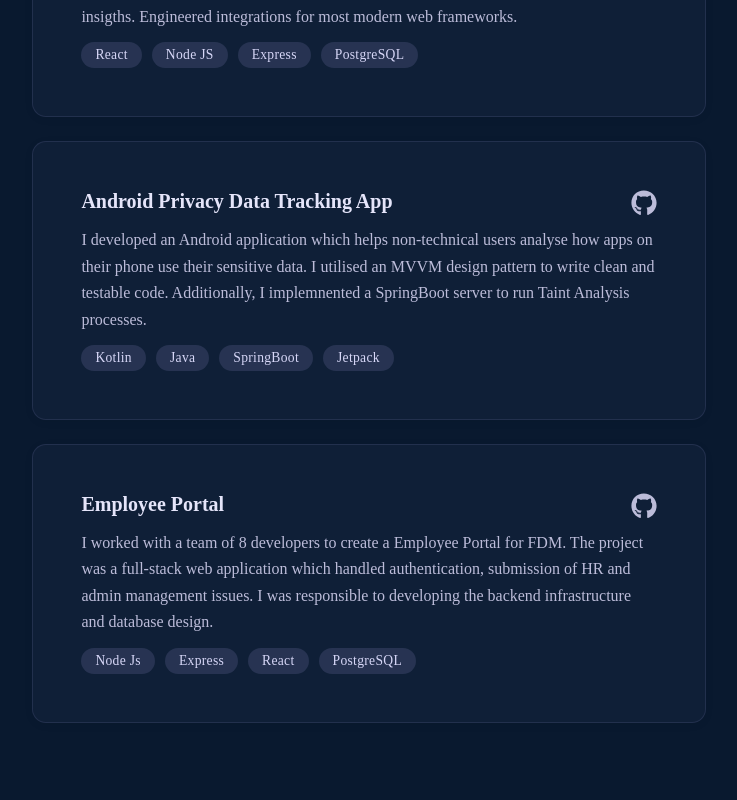
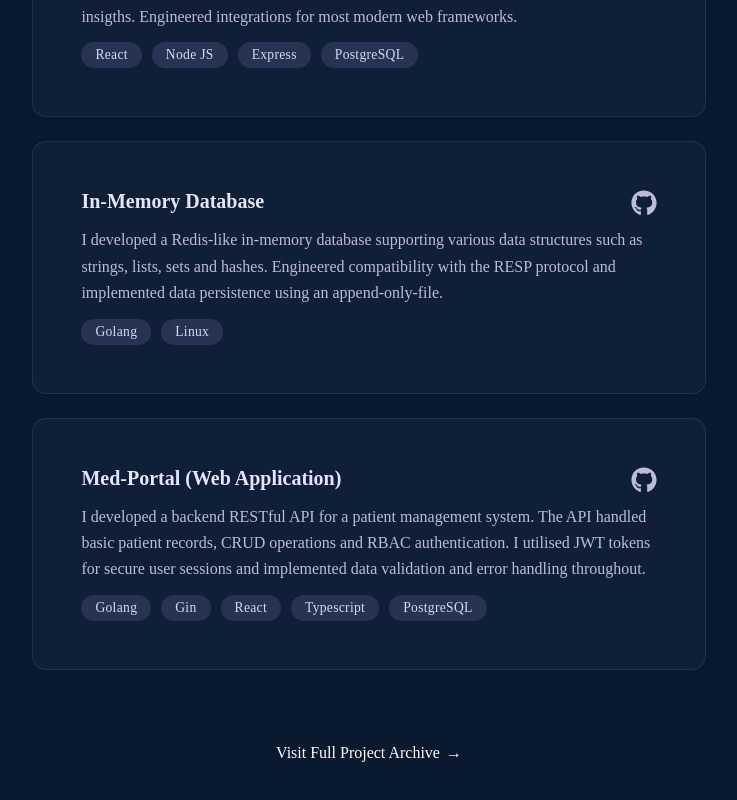
Before and after one commit to alyosha-bar/portfoliov2, a React (Vite) app in the folder portfolio/: page / in a window 1280 px wide. Shown: the part 2033-2833 px from the top of the page, without its empty margins (495-1232 px from the left). Built offline with nearby package versions, Linux system fonts and the light colour scheme; no server answers; a web font is replaced by a local one.

Commit message:
update cv and projects

```diff
--- a/portfolio/src/components/Projects.jsx
+++ b/portfolio/src/components/Projects.jsx
@@ -29,20 +29,34 @@ const Projects = () => {
         techstack: ["React", "Node JS", "Express", "PostgreSQL"],
         link: "https://api-track.dev"
     },
+    // {
+    //     id: 2,
+    //     title: "Android Privacy Data Tracking App",
+    //     description: "I developed an Android application which helps non-technical users analyse how apps on their phone use their sensitive data. I utilised an MVVM design pattern to write clean and testable code. Additionally, I implemnented a SpringBoot server to run Taint Analysis processes.",
+    //     techstack: ["Kotlin", "Java", "SpringBoot", "Jetpack"],
+    //     link: ""
+    // },
     {
         id: 2,
-        title: "Android Privacy Data Tracking App",
-        description: "I developed an Android application which helps non-technical users analyse how apps on their phone use their sensitive data. I utilised an MVVM design pattern to write clean and testable code. Additionally, I implemnented a SpringBoot server to run Taint Analysis processes.",
-        techstack: ["Kotlin", "Java", "SpringBoot", "Jetpack"],
+        title: "In-Memory Database",
+        description: "I developed a Redis-like in-memory database supporting various data structures such as strings, lists, sets and hashes. Engineered compatibility with the RESP protocol and implemented data persistence using an append-only-file.",
+        techstack: ["Golang", "Linux",],
         link: ""
     },
+    // {
+    //     id: 3,
+    //     title: "Employee Portal",
+    //     description: "I worked with a team of 8 developers to create a Employee Portal for FDM. The project was a full-stack web application which handled authentication, submission of HR and admin management issues. I was responsible to developing the backend infrastructure and database design.",
+    //     techstack: ["Node Js", "Express", "React", "PostgreSQL"],
+    //     link: "https://github.qmul.ac.uk/ec22468/ecs506"
+    // }
     {
         id: 3,
-        title: "Employee Portal",
-        description: "I worked with a team of 8 developers to create a Employee Portal for FDM. The project was a full-stack web application which handled authentication, submission of HR and admin management issues. I was responsible to developing the backend infrastructure and database design.",
-        techstack: ["Node Js", "Express", "React", "PostgreSQL"],
-        link: "https://github.qmul.ac.uk/ec22468/ecs506"
-    }
+        title: "Med-Portal (Web Application)",
+        description: "I developed a backend RESTful API for a patient management system. The API handled basic patient records, CRUD operations and RBAC authentication. I utilised JWT tokens for secure user sessions and implemented data validation and error handling throughout.",
+        techstack: ["Golang", "Gin", "React", "Typescript", "PostgreSQL"],
+        link: ""
+    },
 
 ]
 
@@ -84,9 +98,8 @@ const Projects = () => {
                 </ul>
                 </div>
             ))}
-            {/* <div> Visit Full Project Archive </div> */}
-            </div>
-
+            <a className='full-archive-link' href='https://github.com/alyosha-bar'> Visit Full Project Archive </a>
+        </div>
     );
 }
 
--- a/portfolio/src/styles/projects.css
+++ b/portfolio/src/styles/projects.css
@@ -126,3 +126,38 @@
   color: #ffffff;
   transform: translateY(-1px);
 }
+
+.full-archive-link {
+  margin: 50px;
+  display: inline-flex;
+  align-items: center;
+  gap: 6px;                          /* space between text and arrow */
+  color: white;                    /* modern blue tone */
+  font-weight: 500;
+  text-decoration: none;
+  font-size: 1rem;
+  position: relative;
+  transition: color 0.3s ease;
+}
+
+.full-archive-link::after {
+  content: "→";                      /* arrow symbol */
+  display: inline-block;
+  transition: transform 0.3s ease;
+}
+
+/* Hover + focus styles */
+.full-archive-link:hover,
+.full-archive-link:focus {
+  color: #005bb5;                    /* slightly darker blue */
+}
+
+.full-archive-link:hover::after,
+.full-archive-link:focus::after {
+  transform: translateX(4px);        /* slide arrow right */
+}
+
+/* Optional underline effect on hover */
+.full-archive-link:hover {
+  text-decoration: underline;
+}
```
Also changed, not shown: 1 other file (tests, documents, lock files or other folders).
